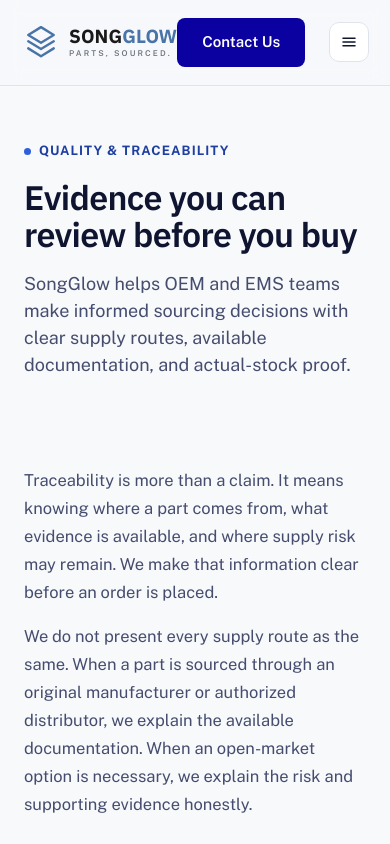
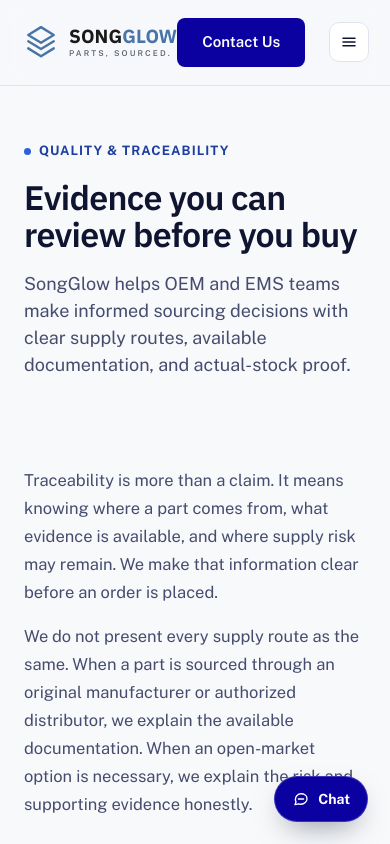
Before and after one commit to rachelluo-song/SongGlow-Website, a Next.js app: page /quality in a window 390 px wide. Shown: the top 844 px of the page. Built offline with nearby package versions, Linux system fonts and the light colour scheme.

Commit message:
Improve mobile performance without changing globe visuals

```diff
--- a/app/globals.css
+++ b/app/globals.css
@@ -69,6 +69,18 @@ img {
   display: block;
 }
 
+.sr-only {
+  position: absolute;
+  width: 1px;
+  height: 1px;
+  padding: 0;
+  margin: -1px;
+  overflow: hidden;
+  clip: rect(0, 0, 0, 0);
+  white-space: nowrap;
+  border: 0;
+}
+
 .wrap {
   max-width: 1240px;
   margin: 0 auto;
@@ -134,7 +146,7 @@ img {
   font-size: 8px;
   font-weight: 600;
   letter-spacing: 0.27em;
-  color: #6d747f;
+  color: #5f6672;
 }
 
 .logo-footer .logo-word {
@@ -764,8 +776,30 @@ footer {
 
 .footer-meta {
   font-size: 14px;
-  color: var(--ink-faint);
-}
+  color: #68708a;
+}
+
+.chat-trigger {
+  position: fixed;
+  right: 22px;
+  bottom: 22px;
+  z-index: 45;
+  display: inline-flex;
+  align-items: center;
+  gap: 8px;
+  min-height: 46px;
+  padding: 0 17px;
+  border: 1px solid rgba(255, 255, 255, .2);
+  border-radius: 999px;
+  background: var(--navy-cta);
+  color: #fff;
+  box-shadow: 0 12px 30px -12px rgba(10, 15, 38, .55);
+  font: 700 14px/1 var(--sans);
+  cursor: pointer;
+  transition: transform .15s ease, background .15s ease;
+}
+.chat-trigger:hover { transform: translateY(-2px); background: var(--clay-dark); }
+.chat-trigger:focus-visible { outline: 3px solid var(--lightblue); outline-offset: 3px; }
 
 /* ---------- Page header (services/contact) ---------- */
 
--- a/app/globe-sphere.tsx
+++ b/app/globe-sphere.tsx
@@ -1,7 +1,6 @@
 "use client";
 
 import { useEffect, useRef } from "react";
-import * as THREE from "three";
 
 // Rotating Earth focused on the Asia-Pacific rim, ported from the design
 // handoff's globe.js. Rendered inside the largest hero sphere.
@@ -9,17 +8,24 @@ export default function GlobeSphere() {
   const wrapRef = useRef<HTMLDivElement>(null);
 
   useEffect(() => {
-    const wrap = wrapRef.current;
-    if (!wrap) return;
+    const target = wrapRef.current;
+    if (!target) return;
+    const container: HTMLDivElement = target;
+
+    let disposed = false;
+    let disposeScene = () => {};
+
+    async function init() {
+      // Let the headline paint before parsing Three.js. Geometry, texture,
+      // lighting and pixel ratio remain unchanged, so the finished globe is
+      // visually identical.
+      const THREE = await import("three");
+      if (disposed) return;
 
       const canvas = document.createElement("canvas");
-    wrap.appendChild(canvas);
+      container.appendChild(canvas);
 
-    const renderer = new THREE.WebGLRenderer({
-      canvas,
-      antialias: true,
-      alpha: true,
-    });
+      const renderer = new THREE.WebGLRenderer({ canvas, antialias: true, alpha: true });
       renderer.setPixelRatio(Math.min(window.devicePixelRatio || 1, 2));
 
       const scene = new THREE.Scene();
@@ -36,11 +42,7 @@ export default function GlobeSphere() {
       const earth = new THREE.Mesh(geo, mat);
       scene.add(earth);
 
-    // Starting yaw: the Asia / Australia / Pacific-rim hemisphere faces the
-    // camera first, then the globe spins all the way around from there.
       const BASE_ANGLE = Math.PI + 0.55 - Math.PI / 2 + 0.15;
-    // One full revolution every ~90 seconds, spinning in the Earth's real
-    // direction (west to east).
       const SPIN_SPEED = (2 * Math.PI) / 90;
       const t0 = performance.now();
 
@@ -48,29 +50,27 @@ export default function GlobeSphere() {
       loader.load(
         "https://cdn.jsdelivr.net/npm/three-globe/example/img/earth-blue-marble.jpg",
         (tex) => {
+          if (disposed) return tex.dispose();
           tex.colorSpace = THREE.SRGBColorSpace;
           tex.anisotropy = renderer.capabilities.getMaxAnisotropy();
           mat.map = tex;
           mat.needsUpdate = true;
         },
         undefined,
-      () => {
-        // fallback to the lower-res but reliably CORS-enabled three.js texture
-        loader.load(
+        () => loader.load(
           "https://threejs.org/examples/textures/planets/earth_atmos_2048.jpg",
           (tex) => {
+            if (disposed) return tex.dispose();
             tex.colorSpace = THREE.SRGBColorSpace;
             mat.map = tex;
             mat.needsUpdate = true;
           }
-        );
-      }
+        )
       );
 
       function size() {
-      if (!wrap) return;
-      const w = wrap.clientWidth;
-      const h = wrap.clientHeight;
+        const w = container.clientWidth;
+        const h = container.clientHeight;
         if (!w || !h) return;
         renderer.setSize(w, h, false);
         camera.aspect = w / h;
@@ -79,37 +79,55 @@ export default function GlobeSphere() {
       size();
       window.addEventListener("resize", size);
       const ro = new ResizeObserver(size);
-    ro.observe(wrap);
+      ro.observe(container);
 
-    const reduceMotion = window.matchMedia(
-      "(prefers-reduced-motion: reduce)"
-    ).matches;
+      const reduceMotion = window.matchMedia("(prefers-reduced-motion: reduce)").matches;
+      let inView = true;
+      let raf = 0;
 
-    let raf = 0;
       function tick(now: number) {
         const t = (now - t0) / 1000;
-      if (!reduceMotion) {
-        // continuous full rotation, starting from the Asia-facing view
-        earth.rotation.y = BASE_ANGLE + t * SPIN_SPEED;
-      } else {
-        earth.rotation.y = BASE_ANGLE;
-      }
-      // no axial tilt: keeps the spin axis screen-vertical so geography
-      // glides horizontally with zero vertical drift
+        earth.rotation.y = reduceMotion ? BASE_ANGLE : BASE_ANGLE + t * SPIN_SPEED;
         renderer.render(scene, camera);
         raf = requestAnimationFrame(tick);
       }
-    raf = requestAnimationFrame(tick);
 
-    return () => {
+      function syncRendering() {
+        const shouldRun = inView && !document.hidden;
+        if (shouldRun && !raf) raf = requestAnimationFrame(tick);
+        if (!shouldRun && raf) {
           cancelAnimationFrame(raf);
+          raf = 0;
+        }
+      }
+
+      const io = new IntersectionObserver(([entry]) => {
+        inView = entry.isIntersecting;
+        syncRendering();
+      });
+      io.observe(container);
+      document.addEventListener("visibilitychange", syncRendering);
+      syncRendering();
+
+      disposeScene = () => {
+        if (raf) cancelAnimationFrame(raf);
         window.removeEventListener("resize", size);
+        document.removeEventListener("visibilitychange", syncRendering);
+        io.disconnect();
         ro.disconnect();
         geo.dispose();
         mat.map?.dispose();
         mat.dispose();
         renderer.dispose();
-      wrap.removeChild(canvas);
+        canvas.remove();
+      };
+    }
+
+    const startTimer = window.setTimeout(() => void init(), 250);
+    return () => {
+      disposed = true;
+      window.clearTimeout(startTimer);
+      disposeScene();
     };
   }, []);
 
--- a/app/home-content.tsx
+++ b/app/home-content.tsx
@@ -150,7 +150,7 @@ export default function HomeContent({
                 100% Authentic Components
               </span>
             </div>
-            <h1 data-hero-item>
+            <h1 data-hero-item data-hero-priority>
               Your entire BOM,
               <br />
               sourced and verified.
@@ -159,15 +159,15 @@ export default function HomeContent({
               <Link
                 href="/contact"
                 className="avatars"
-                aria-label="Contact our sales team"
               >
-                <div className="av">RL</div>
-                <div className="av">JT</div>
-                <div className="av">MK</div>
-                <div className="arrow">→</div>
+                <span className="sr-only">Contact our sales team</span>
+                <div className="av" aria-hidden>RL</div>
+                <div className="av" aria-hidden>JT</div>
+                <div className="av" aria-hidden>MK</div>
+                <div className="arrow" aria-hidden>→</div>
               </Link>
             </div>
-            <p className="hero-sub" style={{ fontFamily: "var(--serif)" }} data-hero-item>
+            <p className="hero-sub" style={{ fontFamily: "var(--serif)" }} data-hero-item data-hero-priority>
               Electronic components and hardware for OEM and EMS teams, with
               full supply-chain traceability.
             </p>
--- a/app/layout.tsx
+++ b/app/layout.tsx
@@ -1,5 +1,4 @@
 import type { Metadata } from "next";
-import Script from "next/script";
 import { Analytics } from "@vercel/analytics/next";
 import { IBM_Plex_Sans, Public_Sans } from "next/font/google";
 import "./globals.css";
@@ -8,6 +7,7 @@ import SiteFooter from "@/components/site-footer";
 import JsonLd from "@/components/json-ld";
 import TawkTitleGuard from "@/components/tawk-title-guard";
 import InquiryAttribution from "@/components/inquiry-attribution";
+import TawkChat from "@/components/tawk-chat";
 import { SITE_DESCRIPTION, SITE_NAME, SITE_URL } from "@/lib/site";
 
 const plexSans = IBM_Plex_Sans({
@@ -114,13 +114,7 @@ export default function RootLayout({
         <SiteFooter />
         <InquiryAttribution />
         <Analytics />
-        {/* Tawk.to live chat. IDs are public (visible client-side on any
-            Tawk site). lazyOnload keeps it off the critical path. */}
-        <Script
-          id="tawk-to"
-          src="https://embed.tawk.to/6a64d3a185c9821d4774c059/1juctlcm5"
-          strategy="lazyOnload"
-        />
+        <TawkChat />
         <TawkTitleGuard />
       </body>
     </html>
--- /dev/null
+++ b/components/tawk-chat.tsx
@@ -0,0 +1,56 @@
+"use client";
+
+import { useState } from "react";
+import Script from "next/script";
+
+declare global {
+  interface Window {
+    Tawk_API?: {
+      maximize?: () => void;
+    };
+  }
+}
+
+export default function TawkChat() {
+  const [shouldLoad, setShouldLoad] = useState(false);
+
+  function openChat() {
+    if (window.Tawk_API?.maximize) {
+      window.Tawk_API.maximize();
+      return;
+    }
+    setShouldLoad(true);
+  }
+
+  return (
+    <>
+      {shouldLoad && (
+        <Script
+          id="tawk-to"
+          src="https://embed.tawk.to/6a64d3a185c9821d4774c059/1juctlcm5"
+          strategy="afterInteractive"
+          onLoad={() => window.Tawk_API?.maximize?.()}
+        />
+      )}
+      {!shouldLoad && (
+        <button
+          type="button"
+          className="chat-trigger"
+          onClick={openChat}
+          aria-label="Open SongGlow live chat"
+        >
+          <svg width="18" height="18" viewBox="0 0 24 24" fill="none" aria-hidden>
+            <path
+              d="M20 11.5C20 15.6 16.4 19 12 19C10.8 19 9.7 18.8 8.7 18.4L4 19.5L5.4 15.8C4.8 14.7 4.5 13.6 4.5 12.5C4.5 8.4 7.8 5 12 5C16.2 5 20 7.4 20 11.5Z"
+              stroke="currentColor"
+              strokeWidth="1.8"
+              strokeLinejoin="round"
+            />
+            <path d="M8.5 12H15.5" stroke="currentColor" strokeWidth="1.8" strokeLinecap="round" />
+          </svg>
+          Chat
+        </button>
+      )}
+    </>
+  );
+}
--- a/lib/use-page-animations.ts
+++ b/lib/use-page-animations.ts
@@ -20,11 +20,20 @@ export function usePageAnimations(rootRef: RefObject<HTMLElement | null>) {
       const mm = gsap.matchMedia();
 
       mm.add("(prefers-reduced-motion: no-preference)", () => {
-        gsap.from("[data-hero-item]", {
+        gsap.from("[data-hero-item]:not([data-hero-priority])", {
           y: 30,
           autoAlpha: 0,
           duration: 0.9,
           stagger: 0.12,
+          ease: "power3.out",
+          clearProps: "transform",
+        });
+
+        // Keep LCP text visible from the first paint. It still rises gently,
+        // but never waits for JavaScript to remove opacity: 0.
+        gsap.from("[data-hero-priority]", {
+          y: 18,
+          duration: 0.65,
           ease: "power3.out",
           clearProps: "transform",
         });
```
Lines whose indentation alone changed are shown as unchanged.
